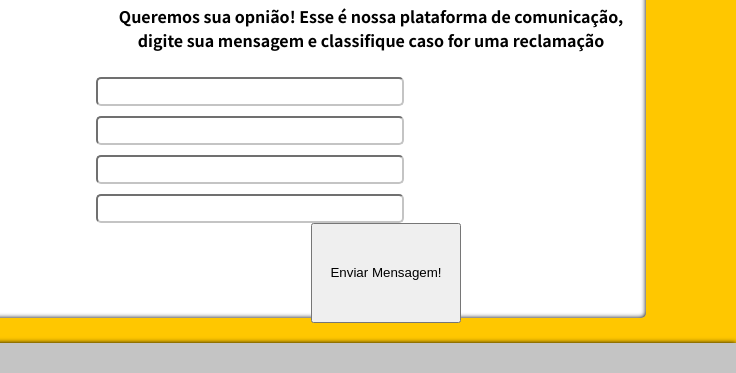
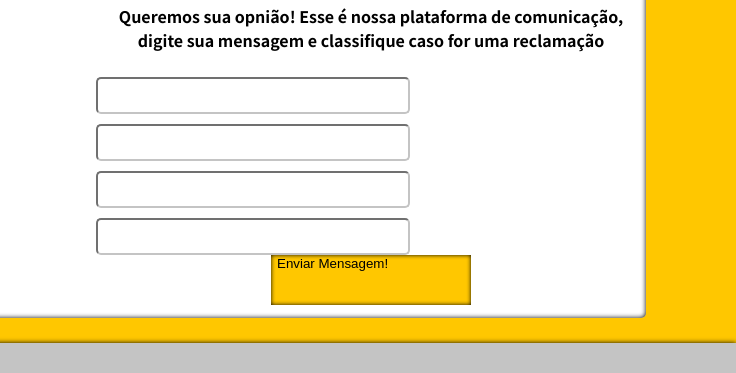
Before and after one commit to lucassmelloo/projeto-pessoal-melloimoveis, a plain HTML site: page index.html in a window 1280 px wide. Shown: the part 1550-1923 px from the top of the page, 544-1280 px from the left. Drawn offline with Linux system fonts and the light colour scheme.

Commit message:
Aplicando style no botão

```diff
--- a/styles/style.css
+++ b/styles/style.css
@@ -219,14 +219,19 @@ h2{
     border-radius: 5px;
     border-color: #c4c4c4;
     outline: none;
-
+    padding: 5px;
 }
 
 .form button{
-
+    display: flex;
     margin-left: 30px;
-    width: 150px;
-    height: 100px;
+    width: 200px;
+    height: 50px;
+    background: #FFC700;
+    text-align: center;
+    margin: auto;
+    box-shadow: inset 0 0 4px #000000;
+    border: none;
 }
 
 
```
